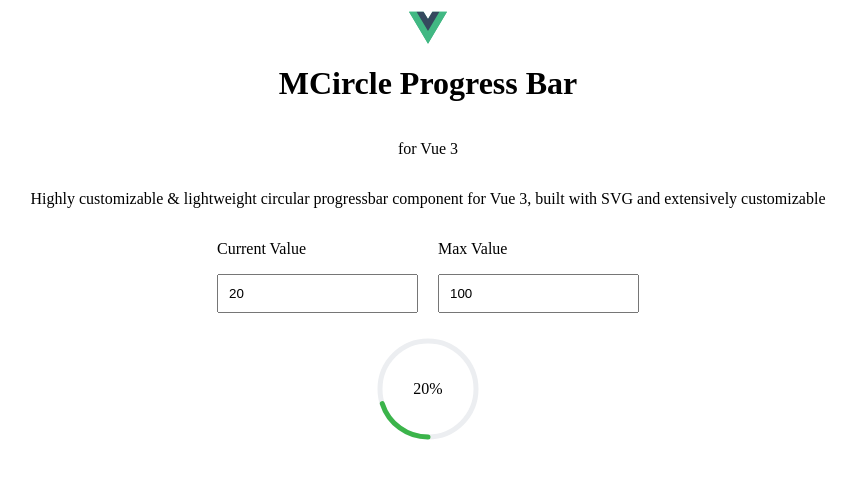
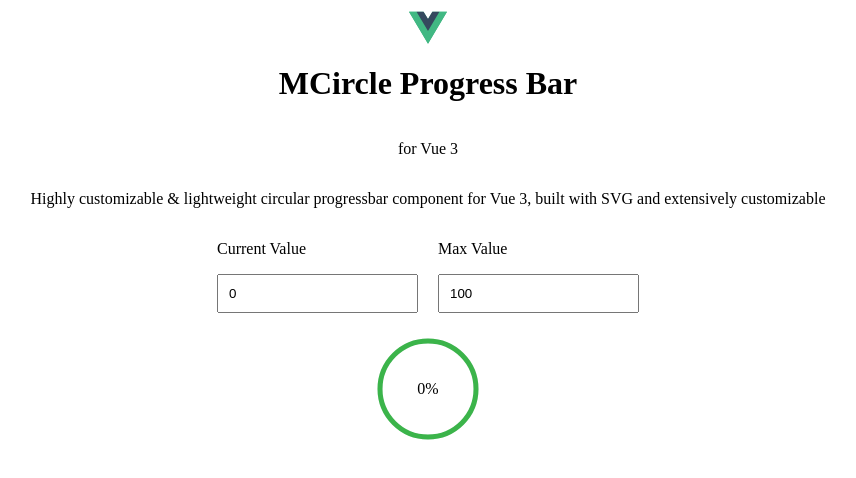
Before and after one commit to mkolsv/vue3-m-circle-progress-bar, a Vue app: page / in a window 1280 px wide. Shown: the top 478 px of the page, without its empty margins (212-1068 px from the left). Built offline with nearby package versions, Linux system fonts and the light colour scheme.

Commit message:
release 0.6.1

```diff
--- a/package.json
+++ b/package.json
@@ -1,7 +1,7 @@
 {
   "name": "vue3-m-circle-progress-bar",
   "private": false,
-  "version": "0.6.0",
+  "version": "0.6.1",
   "author": "mkolsv <mwkolosov@gmail.com> (https://github.com/mkolsv)",
   "files": [
     "dist"
--- a/src/App.vue
+++ b/src/App.vue
@@ -20,17 +20,30 @@
       :max="max"
       percentage
       rounded
+      reversed-filling
   />
 </div>
 </template>
 
 <script setup>
 import CircleProgressBar from './CircleProgressBar.vue';
-import { ref } from 'vue';
+import { onMounted, ref } from 'vue';
 
-const value = ref(20);
+let value = ref(100);
 
 const max = ref(100);
+
+const decrease = () => {
+    setTimeout(() => {
+        value.value = value.value - 1;
+
+        if (value.value !== 0) decrease();
+    }, 30);
+}
+
+onMounted(() => {
+    decrease();
+});
 </script>
 
 <style scoped>
```
Also changed, not shown: 1 other file (tests, documents, lock files or other folders).
